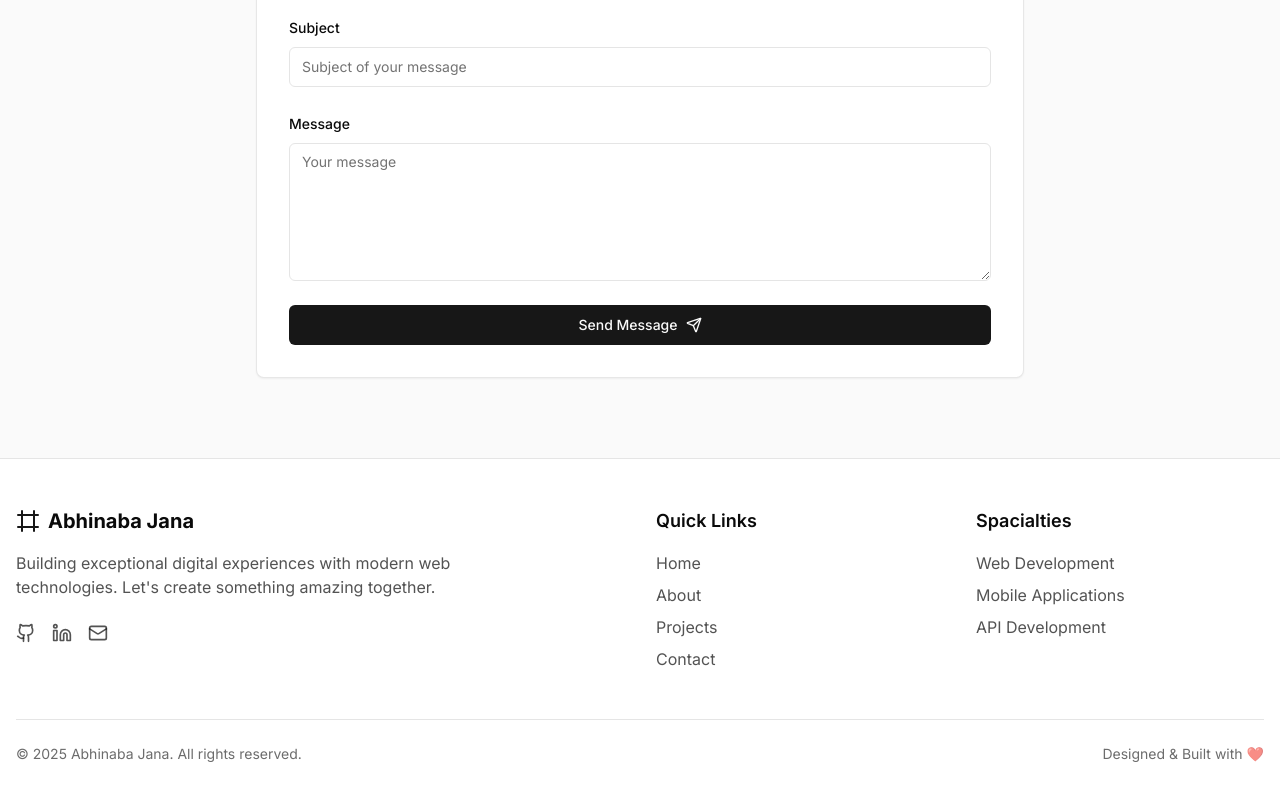
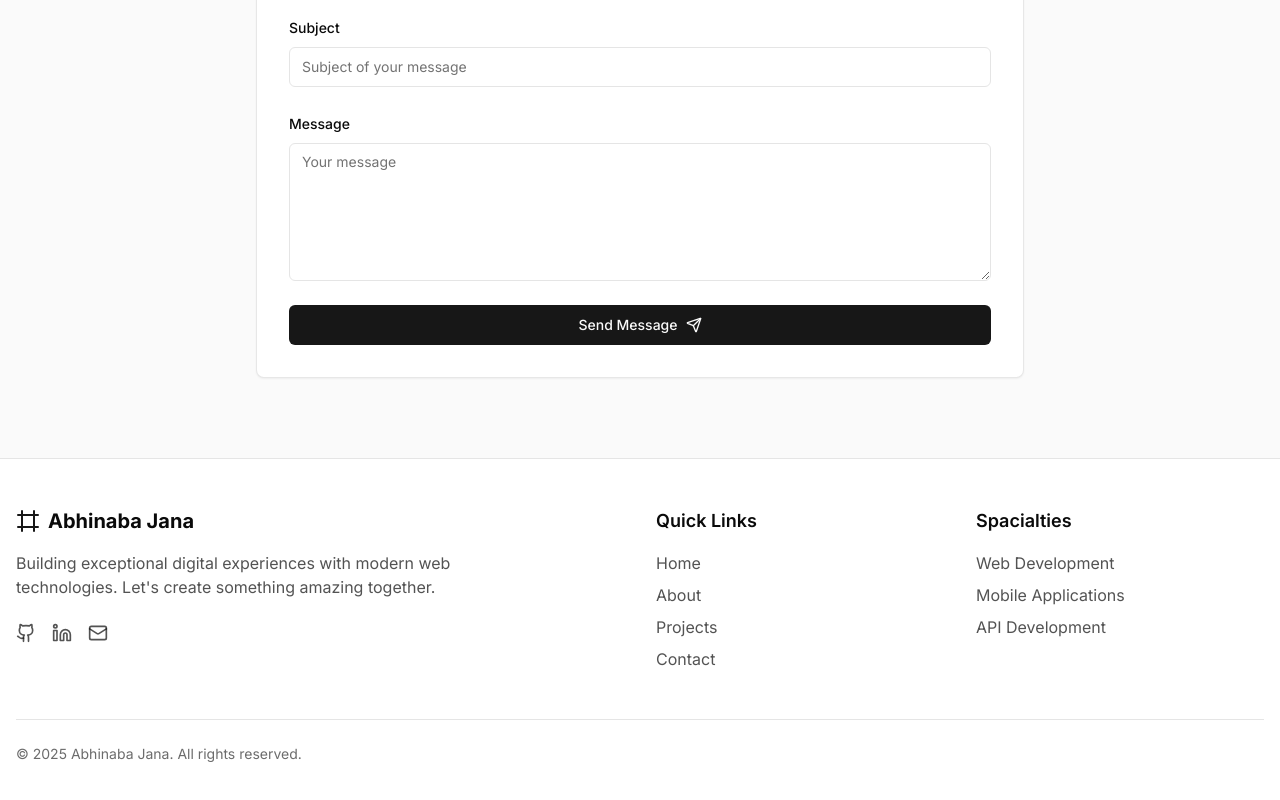
Before and after one commit to abhinaba900/portfolio-nextjs, a Next.js app: page / in a window 1280 px wide. Shown: the part 4578-5378 px from the top of the page. Built offline with nearby package versions, Linux system fonts and the light colour scheme.

Commit message:
footer section updated

```diff
--- a/src/components/footer.tsx
+++ b/src/components/footer.tsx
@@ -107,9 +107,7 @@ export default function Footer() {
           <p className="text-foreground/60 text-sm">
             © {currentYear} Abhinaba Jana. All rights reserved.
           </p>
-          <p className="text-foreground/60 text-sm mt-2 md:mt-0">
-            Designed & Built with ❤️
-          </p>
+          <p className="text-foreground/60 text-sm mt-2 md:mt-0"></p>
         </div>
       </div>
     </footer>
```
